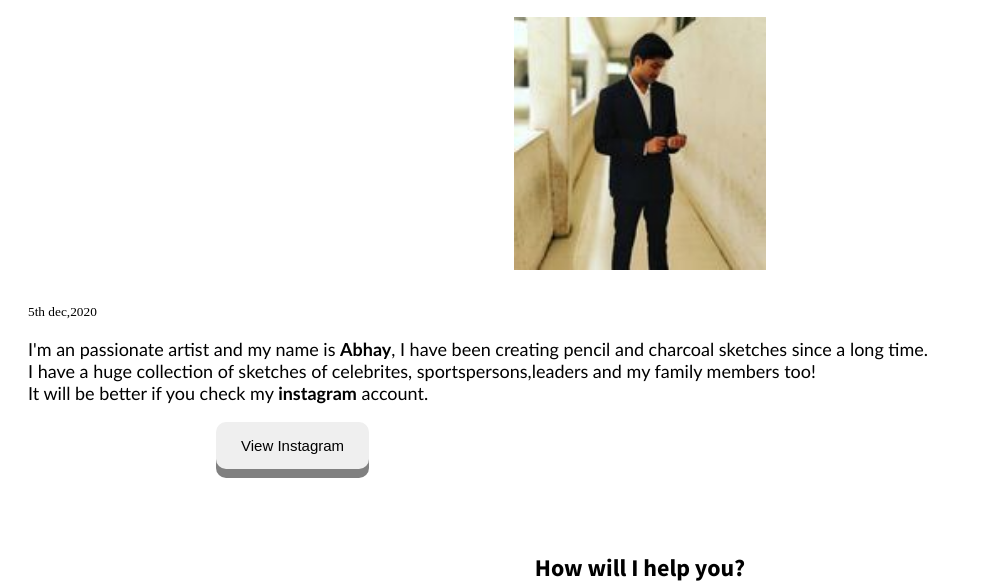
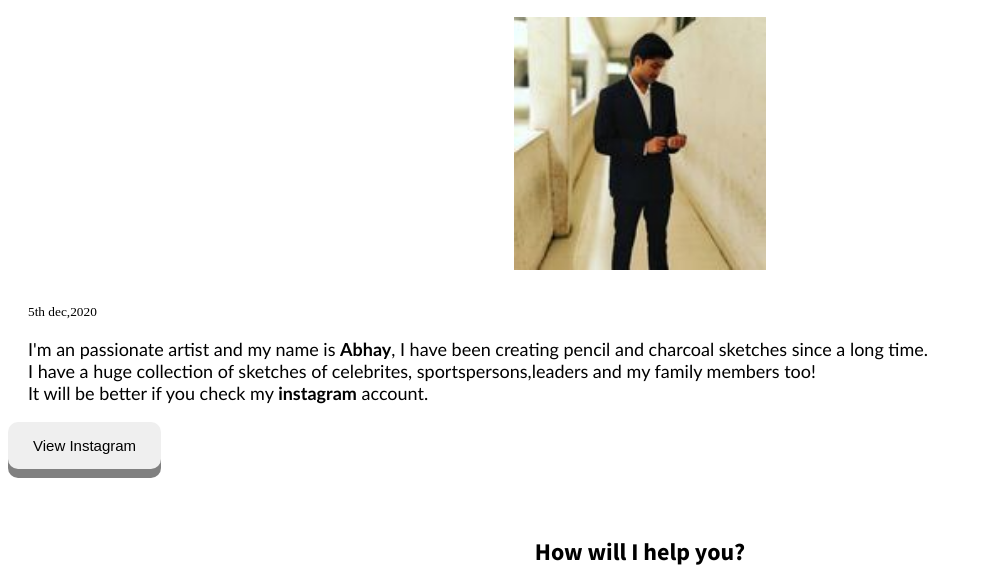
Before and after one commit to Abhay5855/my-latest-sketch-blog-levelzero, a plain HTML site: page index.html in a window 1280 px wide. Shown: the part 114-700 px from the top of the page, without its empty margins (0-982 px from the left). Drawn offline with Linux system fonts and the light colour scheme.

Commit message:
update: remove margin

```diff
--- a/styles.css
+++ b/styles.css
@@ -46,8 +46,8 @@ p {
     border: none;
     border-radius: 10px;
     box-shadow: 0 9px grey;
-    margin-left: 13rem;
-    margin-bottom: 4rem;
+
+    margin-bottom: 3rem;
 
 
 
```
